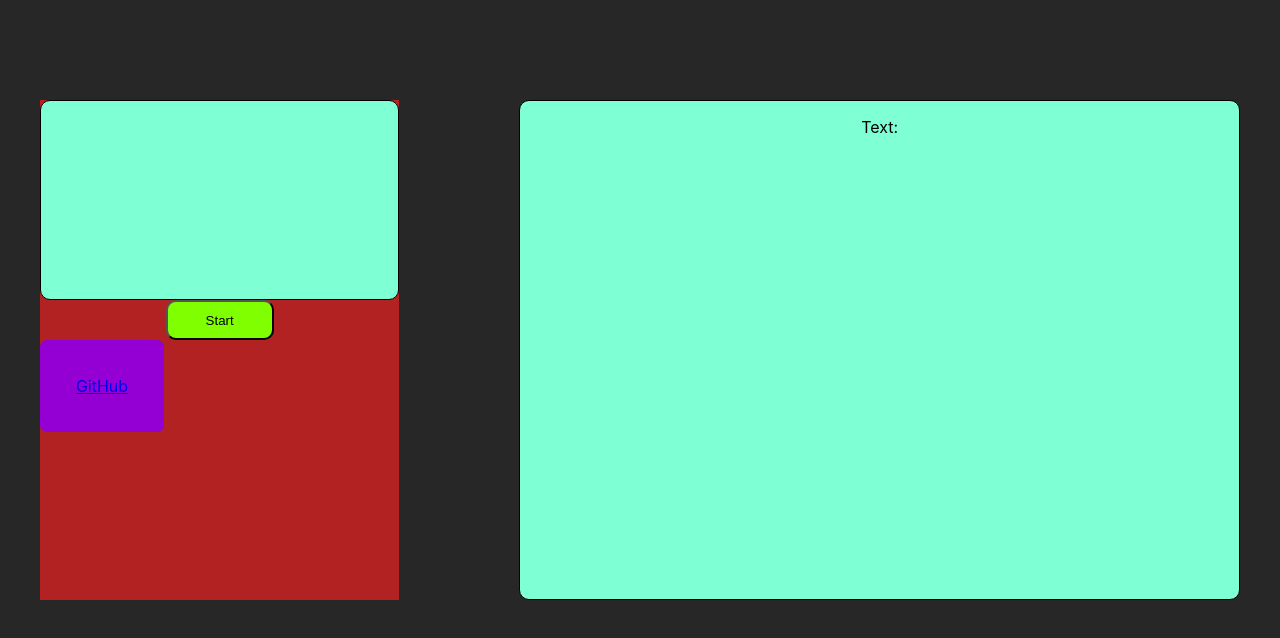
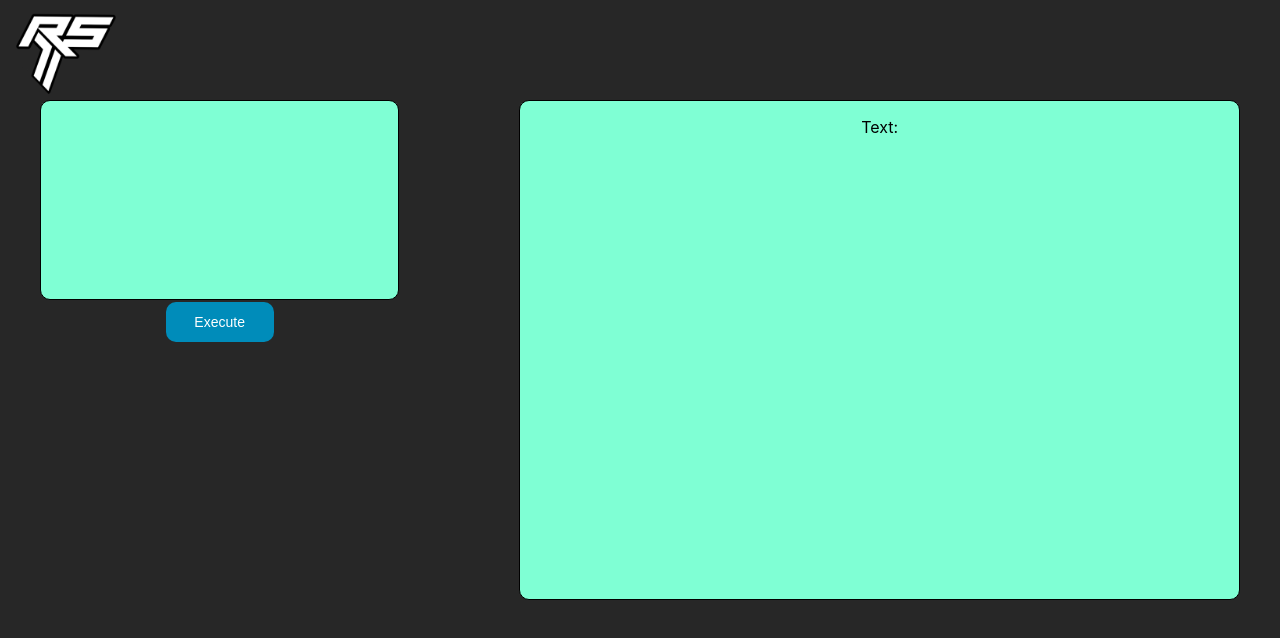
Before and after one commit to bkosm/fakers, a React (Create React App) app in the folder client/fakerweb/: page / in a window 1280 px wide. Shown: the top 638 px of the page. Built offline with nearby package versions, Linux system fonts and the light colour scheme.

Commit message:
navbar mod

```diff
--- /dev/null
+++ b/client/fakerweb/src/Components/NavBar.js
@@ -0,0 +1,11 @@
+import React from "react";
+
+function NavBar(props) {
+  return (
+    <nav className="navbar" style={props.style}>
+      <ul className="navbar-nav">{props.children}</ul>
+    </nav>
+  );
+}
+
+export default NavBar;
--- /dev/null
+++ b/client/fakerweb/src/Components/NavItem.js
@@ -0,0 +1,14 @@
+import React from "react";
+
+function NavItem(props) {
+  return (
+    <li className="nav-item">
+      <a href={props.href} className="icon-button">
+        {props.icon}
+      </a>
+      <div className="iconblock"></div>
+    </li>
+  );
+}
+
+export default NavItem;
--- a/client/fakerweb/src/Pages/Home.js
+++ b/client/fakerweb/src/Pages/Home.js
@@ -2,15 +2,48 @@ import React, { useState } from "react";
 
 import LinksButtons from "../Components/LinksButtons";
 import QueryInputWindow from "../Components/QueryInputWindow";
+import NavBar from "../Components/NavBar";
+import NavItem from "../Components/NavItem";
 import { ResultDisplayWindow } from "../Components/ResultDisplayWindow";
+import Logo from "../Assets/logo512frs.png";
 
 function Home(props) {
   const [text, setText] = useState("");
-
+  const [isNavBarOpen, setIsNavBarOpen] = useState(false);
   const [isRequestInProgress, setIsRequestInProgress] = useState(false);
   return (
     <div className="row">
       <div className="inputColumn">
+        <button
+          className="Logo"
+          style={{ top: isNavBarOpen ? "85%" : 0, transition: "1s" }}
+          onClick={() => setIsNavBarOpen(!isNavBarOpen)}
+        >
+          <img className="LogoImage" src={Logo} alt="logo" />
+        </button>
+        <NavBar
+          style={{
+            opacity: isNavBarOpen ? 1 : 0,
+            transition: isNavBarOpen ? 0 : "1s",
+          }}
+        >
+          <li>
+            <NavItem
+              icon={<img className="navitemicon" src={Logo} alt="logo" />}
+              href="https://github.com/bart-kosmala/fakers"
+            />
+          </li>
+          <li>
+            <NavItem
+              icon={<img className="navitemicon" src={Logo} alt="logo" />}
+            />
+          </li>
+          <li>
+            <NavItem
+              icon={<img className="navitemicon" src={Logo} alt="logo" />}
+            />
+          </li>
+        </NavBar>
         <QueryInputWindow header={"jakis tytul"} onChange={setText} />
         <button
           className="inputButton"
@@ -19,9 +52,8 @@ function Home(props) {
             setTimeout(() => setIsRequestInProgress(false), 2000);
           }}
         >
-          {isRequestInProgress ? "Loading..." : "Start"}
+          {isRequestInProgress ? "Loading..." : "Execute"}
         </button>
-        <LinksButtons />
       </div>
       <ResultDisplayWindow result={text} />
     </div>
--- a/client/fakerweb/src/index.css
+++ b/client/fakerweb/src/index.css
@@ -32,19 +32,85 @@ code {
   height: 500px;
 }
 
+.LogoNavBarOpen{
+  bottom: 0;
+}
+
+.LogoNavBarClosed{
+  top: 0;
+}
+
+.Logo{
+  background-color: transparent;
+  border: none;
+  display: inline;
+  flex-wrap: wrap;
+  width: 100px;
+  position: fixed;
+  left: 0;
+  margin-left: 10px;
+}
+
+.LogoImage{
+  width: 100px;
+  height: 100px;
+}
+
+.navbar{
+  left: 30px;
+  position: fixed;
+  display: flex;
+  flex-direction: column;
+  height: 300px;
+  bottom: 100px;
+  opacity: 0;
+  transition-delay: 1s;
+  justify-content: space-between;
+}
+
+ul{
+    list-style-type: none;
+}
+
+.navitemicon{
+  width: 30px;
+  height: 30px;
+}
+
+.iconblock{
+  filter: blur(8px);
+  background-color: white;
+  width: 100%;
+  height: 100%;
+}
+
+.navbar-nav{
+  max-width: 100%;
+  height: 50px;
+  background-color: white;
+}
+
 .inputColumn{
   flex: 1;
   flex-direction: column;
   align-items: center;
   justify-content: space-between;
-  background-color: firebrick;
 }
 
 .inputButton{
-  background-color: chartreuse;
+  background-color:#008cba;
   width: 30%;
   height: 8%;
   border-radius: 10px;
+  border: none;
+  color: white;
+  text-align: center;
+  text-decoration: none;
+  display: inline-block;
+  font-size: 14px;
+  margin: 2px 2px;
+  cursor: pointer;
+  font: sans-serif;
 }
 
 .linksButtons{
```
Also changed, not shown: client/fakerweb/src/Assets/logo512frs.png (added), 1 other file (tests, documents, lock files or other folders).
